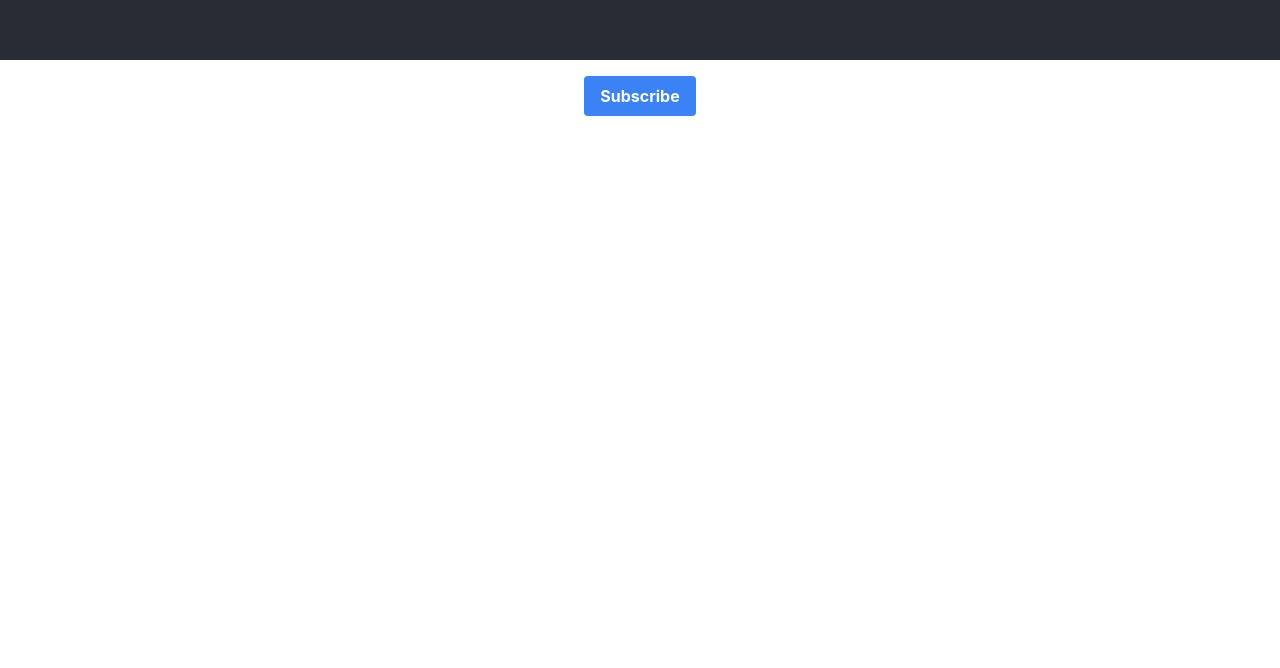
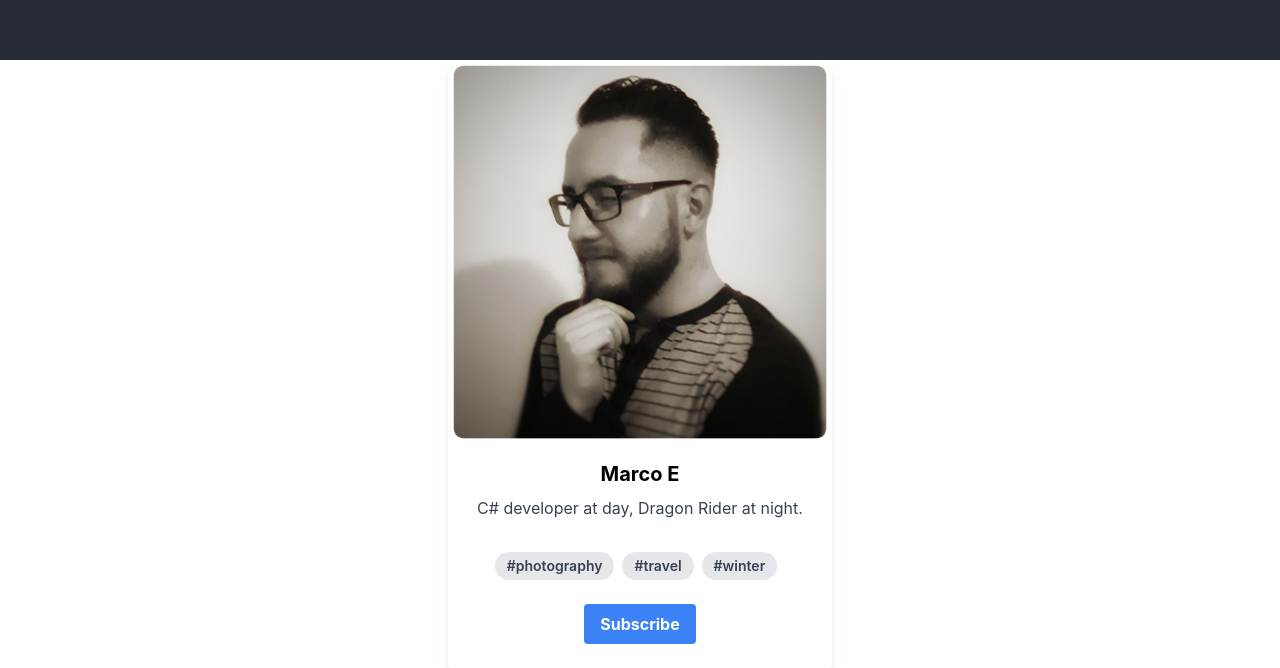
Before and after one commit to marcoandre1/marcoandre1.github.io, a React (Create React App) app: page / in a window 1280 px wide. Shown: the part 740-1408 px from the top of the page. Before the commit the page ends 872 px from the top, so only its background shows below. Built offline with nearby package versions, Linux system fonts and the light colour scheme.

Commit message:
add profile picture

```diff
--- a/src/App.js
+++ b/src/App.js
@@ -1,5 +1,6 @@
 import React, { Component } from 'react';
 import logo from './logo.svg';
+import profile from './images/profile.png';
 import './App.css';
 
 class App extends Component {
@@ -18,9 +19,31 @@ class App extends Component {
             2020 update! (One more time!)
           </p>
         </header>
+        <div className="flex justify-center">
+        <div className="component-highlight max-w-sm rounded overflow-hidden shadow-lg items-center">
+        <img className="w-full" src={profile} alt="Profile" />
+      <div className="px-6 py-4">
+        <div className="font-bold text-xl mb-2">Marco E</div>
+        <p className="text-gray-700 text-base">
+          C# developer at day, Dragon Rider at night.
+        </p>
+      </div>
+      <div className="px-6 pt-4 pb-2">
+        <span className="component-sub-highlight inline-block bg-gray-200 rounded-full px-3 py-1 text-sm font-semibold text-gray-700 mr-2 mb-2">
+          #photography
+        </span>
+        <span className="component-sub-highlight inline-block bg-gray-200 rounded-full px-3 py-1 text-sm font-semibold text-gray-700 mr-2 mb-2">
+          #travel
+        </span>
+        <span className="component-sub-highlight inline-block bg-gray-200 rounded-full px-3 py-1 text-sm font-semibold text-gray-700 mr-2 mb-2">
+          #winter
+        </span>
         <div className="px-6 py-4 component-sub-highlight ">
           <button className="btn-blue">Subscribe</button>
         </div>
+      </div>
+    </div>
+      </div>
       </div>
     );
   }
```
Also changed, not shown: src/images/profile.png (renamed from src/assets/profile.png).
